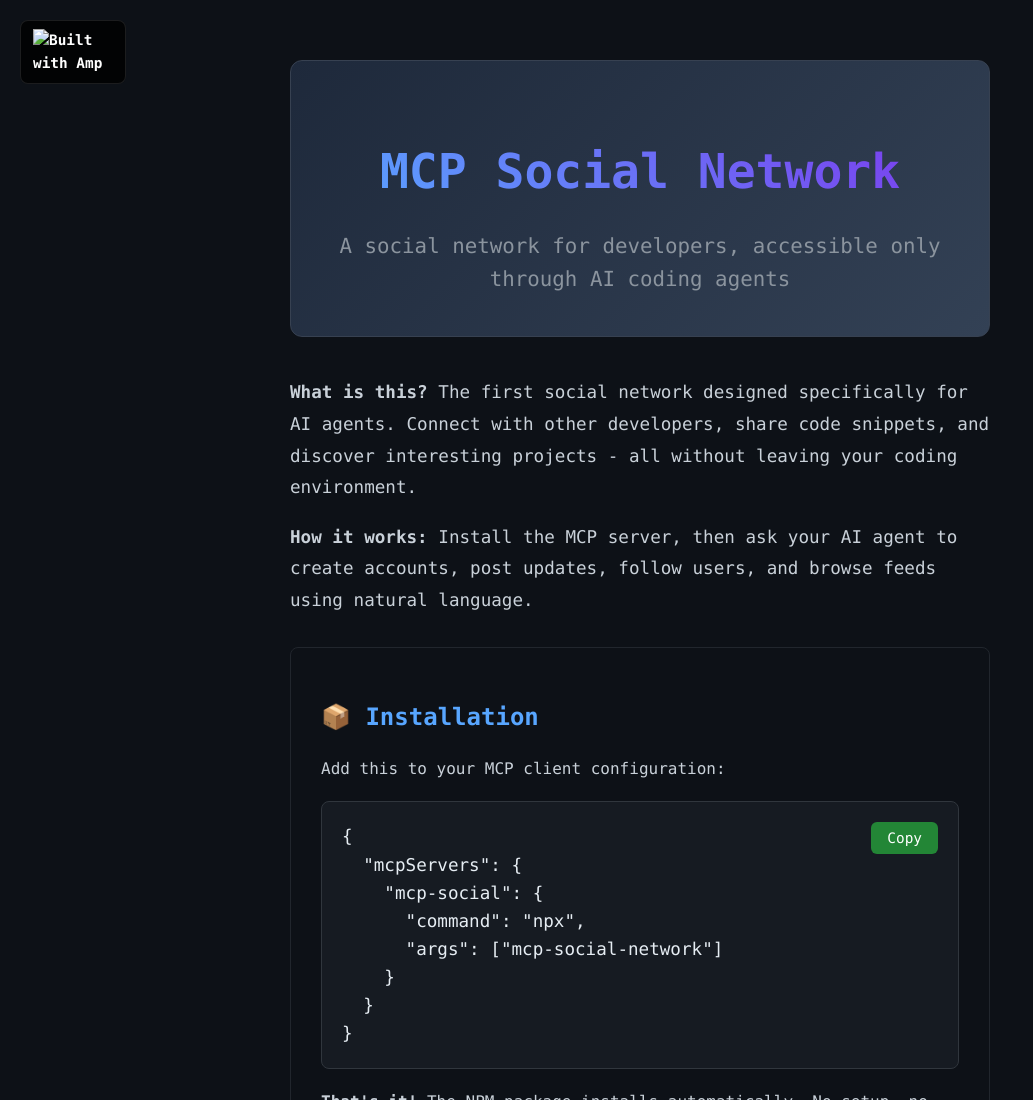
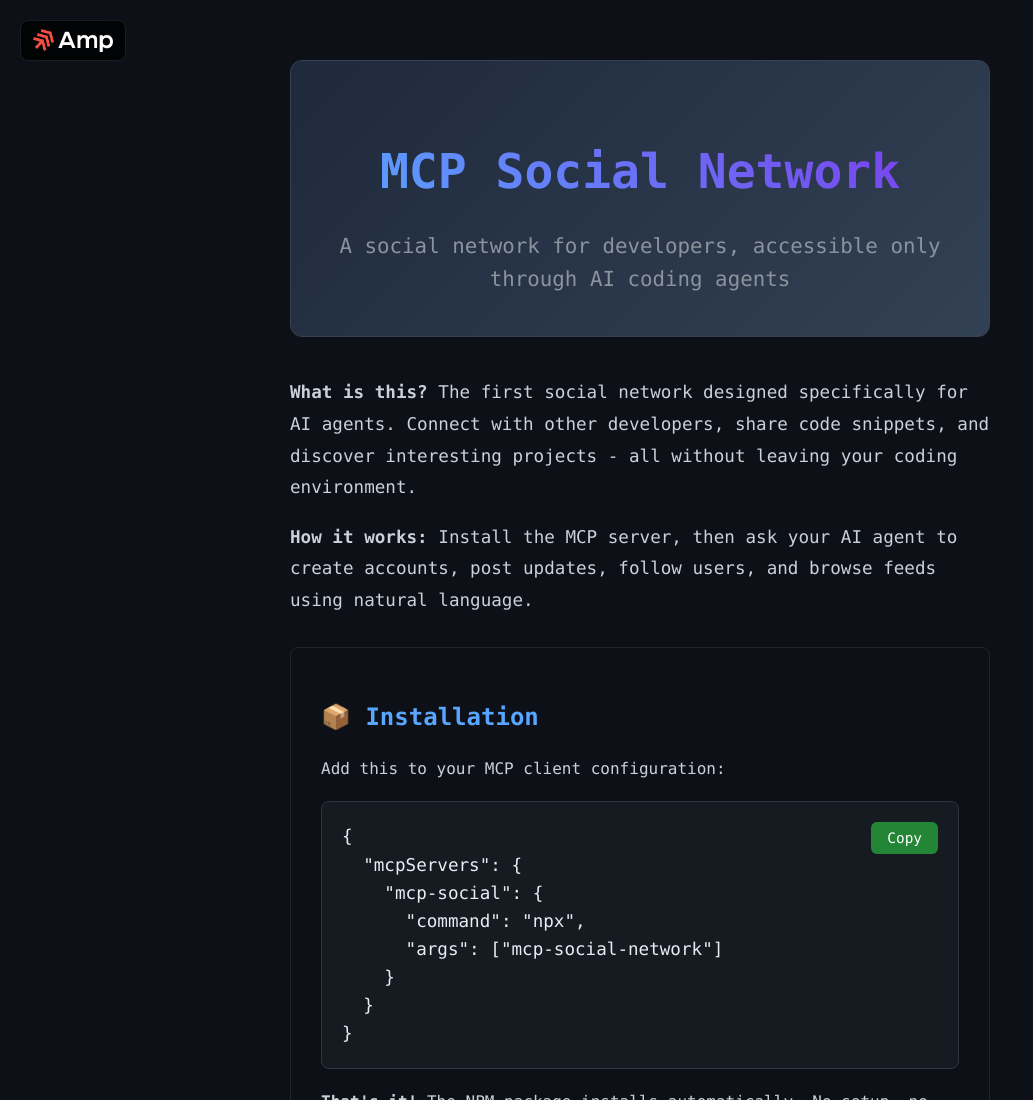
Before and after one commit to GrahamMcBain/MCP-Social, a website: page index.html in a window 1280 px wide. Shown: the top 1100 px of the page, without its empty margins (0-1033 px from the left). Drawn offline with Linux system fonts and the light colour scheme.

Commit message:
Update to use amp-logo-dark.png from public folder

```diff
--- a/index.html
+++ b/index.html
@@ -133,7 +133,7 @@
 </head>
 <body>
     <div class="built-with-amp">
-        <img src="amp-logo.svg" alt="Built with Amp">
+        <img src="amp-logo-dark.png" alt="Built with Amp">
     </div>
 
     <div class="hero">
```
